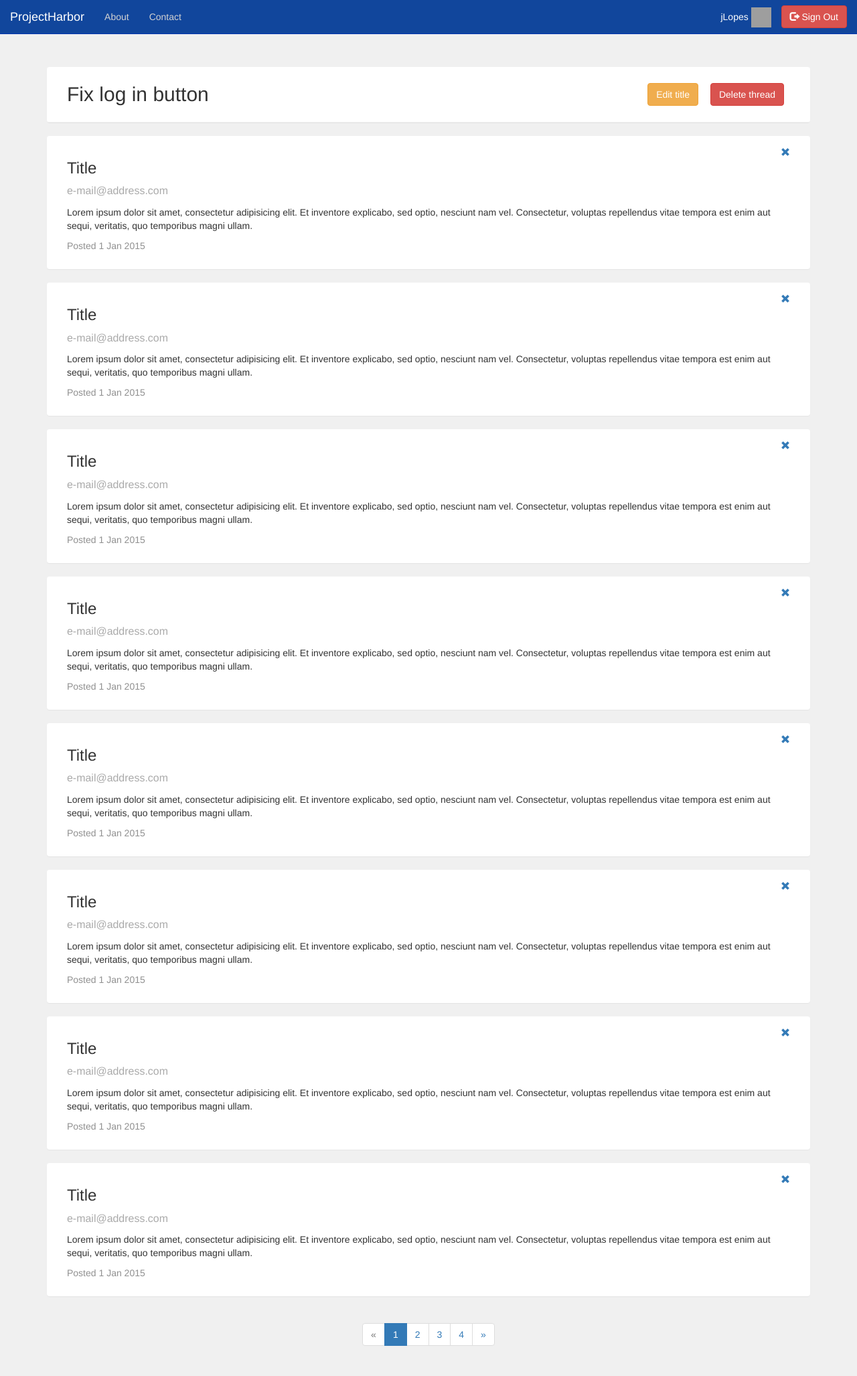
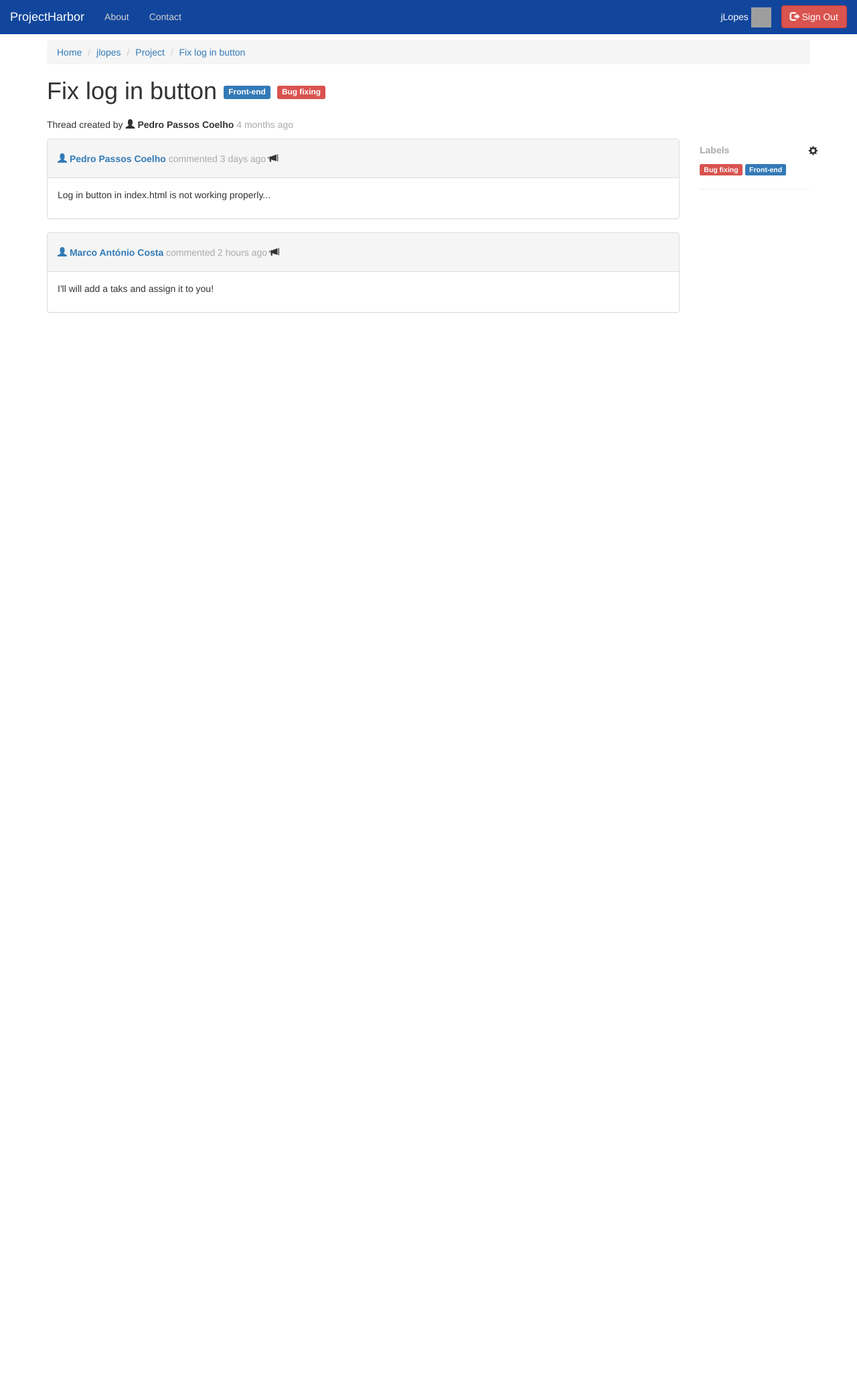
Before and after one commit to Areadrill/lbaw, a PHP site: page /thread.html in a window 1280 px wide. Shown: the whole page at 67% size. After the commit the page ends 467 px from the top, so only its background shows below. Run offline with PHP 8.4, Linux system fonts and the light colour scheme; some libraries are stand-ins or nearby versions; grey boxes are pictures that could not be loaded.

Commit message:
uniform tasks and forum

```diff
--- a/piu/projectpage.html
+++ b/piu/projectpage.html
@@ -82,7 +82,7 @@
 										<a href="taskpage.html" class="list-group-item">Fix framework<span class="label label-warning">Master</span></a>
 										<a href="taskpage.html" class="list-group-item">Recompute agreeableness<span class="label label-success">Features</span></a>
 										<a href="taskpage.html" class="list-group-item">Demitate government<span class="label label-success text-left">Features</span></a>
-										<a href="taskpage.html" class="list-group-item">Recalculate results for neural aural network<span class="label label-primary">Bug fixes</span></a>
+										<a href="taskpage.html" class="list-group-item">Recalculate results for neural aural network<span class="label label-danger">Bug fixes</span></a>
 									</div>
 								</div>
 							</div>
--- a/piu/thread.html
+++ b/piu/thread.html
@@ -7,17 +7,14 @@
   <!-- The above 3 meta tags *must* come first in the head; any other head content must come *after* these tags -->
   <!-- Latest compiled and minified CSS -->
   <script src="https://ajax.googleapis.com/ajax/libs/jquery/1.11.3/jquery.min.js"></script>
-  <script src="js/projectpage.js"></script>
   <link rel="stylesheet" href="css/bootstrap.min.css"  crossorigin="anonymous">
-  <link rel="stylesheet" href="threadStyle.css">
-
   <!-- Optional theme -->
   <!--<link rel="stylesheet" href="css/bootstrap-theme.min.css">-->
   <link rel="stylesheet" href="userPageStyle.css">
-  <link rel="stylesheet" href="projectpageStyle.css">
+  <link rel="stylesheet" href="threadStyle.css">
   <!-- Latest compiled and minified JavaScript -->
   <script src="js/bootstrap.min.js" ></script>
-  <title> Thread Page </title>
+  <title> Task Page </title>
 </head>
 <body>
   <nav class="navbar navbar-default navbar-fixed-top" role="navigation">
@@ -31,14 +28,12 @@
         </button>
         <a class="navbar-brand" href="index.html">ProjectHarbor</a>
       </div>
-
       <!-- Collect the nav links, forms, and other content for toggling -->
       <div class="collapse navbar-collapse" id="bs-example-navbar-collapse-1">
         <ul class="nav navbar-nav navbar-left">
           <li><a href="#about">About</a></li>
           <li><a href="#contact">Contact</a></li>
         </ul>
-
         <form class="navbar-form navbar-right" role="logout">
           <button type="submit" class="btn btn-danger"><span class="glyphicon glyphicon-log-out"></span> Sign Out</button>
         </form>
@@ -53,265 +48,70 @@
   </nav>
   <div class="container">
     <div class="row">
+      <div class ="col-md-12">
+        <ol class="breadcrumb">
+          <li><a href="index.html">Home</a></li>
+          <li><a class="active" href="userpage.html">jlopes</a></li>
+          <li><a class="active" href="projectpage.html">Project</a></li>
+          <li><a class="active" href="#">Fix log in button</a></li>
+        </ol>
+      </div>
+    </div>
+    <div class="row">
       <div class="col-md-12">
-        <div class="panel panel-default">
-          <div class="panel-body page-header">
-            <div class="col-sm-6">
-              <h2 class="page-title title">Fix log in button</h2>
-            </div>
-            <div class="col-sm-6 pull-right-sm">
-              <button class="btn btn-danger btn-block-xs pull-right-sm">Delete thread</button>
-              <button class="btn btn-warning btn-block-xs pull-right-sm">Edit title</button>
+        <h1 style="display:inline;">Fix log in button <span class="label label-primary">Front-end</span> <span class="label label-danger">Bug fixing</span></h1>
+      </div>
+    </div>
+    <br>
+    <div class="row">
+      <div class="col-md-12 pull-to-bottom">
+        <p> Thread created by <span class="glyphicon glyphicon-user" aria-hidden="true"></span> <strong> Pedro Passos Coelho </strong><span class="drab"> 4 months ago</span></p>
+      </div>
+      <div class="col-md-2 pull-to-bottom">
+
+      </div>
+    </div>
+    <div class="row">
+      <div class="col-md-10">
+        <div class="row">
+          <div class="col-md-12">
+            <div class="panel panel-default">
+              <div class="panel-heading">
+                <h5><a href="#"><strong><span class="glyphicon glyphicon-user" aria-hidden="true"></span> Pedro Passos Coelho</strong></a> <span class="drab">commented 3 days ago </span><span class="glyphicon glyphicon-bullhorn" aria-hidden="true"></span></h5>
+              </div>
+              <div class="panel-body">
+                <p>
+                  Log in button in index.html is not working properly...
+                </p>
+              </div>
             </div>
           </div>
         </div>
-      </div>
-    </div>
-    <div class="row">
-      <div class="col-md-12 forumPost">
-        <div class="panel panel-default">
-          <div class="panel-body">
-            <div class="col-md-1 pull-right">
-              <a href="#" class="pull-right"><span class="glyphicon glyphicon-remove"></span></a>
-            </div>
-            <div class="col-md-10">
-              <h3 class="title">Title</h3>
-            </div>
-            <div class="col-md-12">
-              <div class="row">
-                <div class="col-md-12">
-                  <p class="email">e-mail@address.com</p>
-                </div>
+        <div class="row">
+          <div class="col-md-12">
+            <div class="panel panel-default">
+              <div class="panel-heading">
+                <h5><a href="#"><strong><span class="glyphicon glyphicon-user"  aria-hidden="true"></span> Marco António Costa</strong></a> <span class="drab">commented 2 hours ago </span><span class="glyphicon glyphicon-bullhorn" aria-hidden="true"></span></h5>
               </div>
-              <div class="row">
-                <div class="col-md-12">
-                  <p>Lorem ipsum dolor sit amet, consectetur adipisicing elit. Et inventore explicabo, sed optio, nesciunt nam vel. Consectetur, voluptas repellendus vitae tempora est enim aut sequi, veritatis, quo temporibus magni ullam.</p>
-                </div>
-              </div>
-              <div class="row top-buffer">
-                <div class="col-md-12">
-                  <p class="date">Posted 1 Jan 2015</p>
-                </div>
+              <div class="panel-body">
+                <p>I'll will add a taks and assign it to you!</p>
               </div>
             </div>
           </div>
         </div>
       </div>
-      <div class="col-md-12 forumPost">
-        <div class="panel panel-default">
-          <div class="panel-body">
-            <div class="col-md-1 pull-right">
-              <a href="#" class="pull-right"><span class="glyphicon glyphicon-remove"></span></a>
-            </div>
-            <div class="col-md-10">
-              <h3 class="title">Title</h3>
-            </div>
-            <div class="col-md-12">
-              <div class="row">
-                <div class="col-md-12">
-                  <p class="email">e-mail@address.com</p>
-                </div>
-              </div>
-              <div class="row">
-                <div class="col-md-12">
-                  <p>Lorem ipsum dolor sit amet, consectetur adipisicing elit. Et inventore explicabo, sed optio, nesciunt nam vel. Consectetur, voluptas repellendus vitae tempora est enim aut sequi, veritatis, quo temporibus magni ullam.</p>
-                </div>
-              </div>
-              <div class="row top-buffer">
-                <div class="col-md-12">
-                  <p class="date">Posted 1 Jan 2015</p>
-                </div>
-              </div>
-            </div>
+      <div class="col-md-2 sidebar">
+        <div class="row">
+          <div class="col-md-10">
+            <h4 class="drab">Labels</h4>
           </div>
+          <div class="col-md-2"><span class="glyphicon glyphicon-cog"></span></div>
         </div>
-      </div>
-      <div class="col-md-12 forumPost">
-        <div class="panel panel-default">
-          <div class="panel-body">
-            <div class="col-md-1 pull-right">
-              <a href="#" class="pull-right"><span class="glyphicon glyphicon-remove"></span></a>
-            </div>
-            <div class="col-md-10">
-              <h3 class="title">Title</h3>
-            </div>
-            <div class="col-md-12">
-              <div class="row">
-                <div class="col-md-12">
-                  <p class="email">e-mail@address.com</p>
-                </div>
-              </div>
-              <div class="row">
-                <div class="col-md-12">
-                  <p>Lorem ipsum dolor sit amet, consectetur adipisicing elit. Et inventore explicabo, sed optio, nesciunt nam vel. Consectetur, voluptas repellendus vitae tempora est enim aut sequi, veritatis, quo temporibus magni ullam.</p>
-                </div>
-              </div>
-              <div class="row top-buffer">
-                <div class="col-md-12">
-                  <p class="date">Posted 1 Jan 2015</p>
-                </div>
-              </div>
-            </div>
-          </div>
-        </div>
-      </div>
-      <div class="col-md-12 forumPost">
-        <div class="panel panel-default">
-          <div class="panel-body">
-            <div class="col-md-1 pull-right">
-              <a href="#" class="pull-right"><span class="glyphicon glyphicon-remove"></span></a>
-            </div>
-            <div class="col-md-10">
-              <h3 class="title">Title</h3>
-            </div>
-            <div class="col-md-12">
-              <div class="row">
-                <div class="col-md-12">
-                  <p class="email">e-mail@address.com</p>
-                </div>
-              </div>
-              <div class="row">
-                <div class="col-md-12">
-                  <p>Lorem ipsum dolor sit amet, consectetur adipisicing elit. Et inventore explicabo, sed optio, nesciunt nam vel. Consectetur, voluptas repellendus vitae tempora est enim aut sequi, veritatis, quo temporibus magni ullam.</p>
-                </div>
-              </div>
-              <div class="row top-buffer">
-                <div class="col-md-12">
-                  <p class="date">Posted 1 Jan 2015</p>
-                </div>
-              </div>
-            </div>
-          </div>
-        </div>
-      </div>
-      <div class="col-md-12 forumPost">
-        <div class="panel panel-default">
-          <div class="panel-body">
-            <div class="col-md-1 pull-right">
-              <a href="#" class="pull-right"><span class="glyphicon glyphicon-remove"></span></a>
-            </div>
-            <div class="col-md-10">
-              <h3 class="title">Title</h3>
-            </div>
-            <div class="col-md-12">
-              <div class="row">
-                <div class="col-md-12">
-                  <p class="email">e-mail@address.com</p>
-                </div>
-              </div>
-              <div class="row">
-                <div class="col-md-12">
-                  <p>Lorem ipsum dolor sit amet, consectetur adipisicing elit. Et inventore explicabo, sed optio, nesciunt nam vel. Consectetur, voluptas repellendus vitae tempora est enim aut sequi, veritatis, quo temporibus magni ullam.</p>
-                </div>
-              </div>
-              <div class="row top-buffer">
-                <div class="col-md-12">
-                  <p class="date">Posted 1 Jan 2015</p>
-                </div>
-              </div>
-            </div>
-          </div>
-        </div>
-      </div>
-      <div class="col-md-12 forumPost">
-        <div class="panel panel-default">
-          <div class="panel-body">
-            <div class="col-md-1 pull-right">
-              <a href="#" class="pull-right"><span class="glyphicon glyphicon-remove"></span></a>
-            </div>
-            <div class="col-md-10">
-              <h3 class="title">Title</h3>
-            </div>
-            <div class="col-md-12">
-              <div class="row">
-                <div class="col-md-12">
-                  <p class="email">e-mail@address.com</p>
-                </div>
-              </div>
-              <div class="row">
-                <div class="col-md-12">
-                  <p>Lorem ipsum dolor sit amet, consectetur adipisicing elit. Et inventore explicabo, sed optio, nesciunt nam vel. Consectetur, voluptas repellendus vitae tempora est enim aut sequi, veritatis, quo temporibus magni ullam.</p>
-                </div>
-              </div>
-              <div class="row top-buffer">
-                <div class="col-md-12">
-                  <p class="date">Posted 1 Jan 2015</p>
-                </div>
-              </div>
-            </div>
-          </div>
-        </div>
-      </div>
-      <div class="col-md-12 forumPost">
-        <div class="panel panel-default">
-          <div class="panel-body">
-            <div class="col-md-1 pull-right">
-              <a href="#" class="pull-right"><span class="glyphicon glyphicon-remove"></span></a>
-            </div>
-            <div class="col-md-10">
-              <h3 class="title">Title</h3>
-            </div>
-            <div class="col-md-12">
-              <div class="row">
-                <div class="col-md-12">
-                  <p class="email">e-mail@address.com</p>
-                </div>
-              </div>
-              <div class="row">
-                <div class="col-md-12">
-                  <p>Lorem ipsum dolor sit amet, consectetur adipisicing elit. Et inventore explicabo, sed optio, nesciunt nam vel. Consectetur, voluptas repellendus vitae tempora est enim aut sequi, veritatis, quo temporibus magni ullam.</p>
-                </div>
-              </div>
-              <div class="row top-buffer">
-                <div class="col-md-12">
-                  <p class="date">Posted 1 Jan 2015</p>
-                </div>
-              </div>
-            </div>
-          </div>
-        </div>
-      </div>
-      <div class="col-md-12 forumPost">
-        <div class="panel panel-default">
-          <div class="panel-body">
-            <div class="col-md-1 pull-right">
-              <a href="#" class="pull-right"><span class="glyphicon glyphicon-remove"></span></a>
-            </div>
-            <div class="col-md-10">
-              <h3 class="title">Title</h3>
-            </div>
-            <div class="col-md-12">
-              <div class="row">
-                <div class="col-md-12">
-                  <p class="email">e-mail@address.com</p>
-                </div>
-              </div>
-              <div class="row">
-                <div class="col-md-12">
-                  <p>Lorem ipsum dolor sit amet, consectetur adipisicing elit. Et inventore explicabo, sed optio, nesciunt nam vel. Consectetur, voluptas repellendus vitae tempora est enim aut sequi, veritatis, quo temporibus magni ullam.</p>
-                </div>
-              </div>
-              <div class="row top-buffer">
-                <div class="col-md-12">
-                  <p class="date">Posted 1 Jan 2015</p>
-                </div>
-              </div>
-            </div>
-          </div>
-        </div>
+        <ul class="label-list">
+          <li><a href="#"><span class="label label-danger">Bug fixing</span></a> <a href="#"><span class="label label-primary">Front-end</span></a></li>
+        </ul>
+        <hr/>
       </div>
     </div>
-  </div>
-  <div id="pageNumbers">
-    <ul class="pagination">
-      <li class="disabled"><a href="#">&laquo;</a></li>
-      <li class="active"><a href="#">1</a></li>
-      <li><a href="#">2</a></li>
-      <li><a href="#">3</a></li>
-      <li><a href="#">4</a></li>
-      <li><a href="#">&raquo;</a></li>
-    </ul>
-  </div>
-  <br>
-</body>
-</html>
+  </body>
+  </html>
--- a/piu/threadStyle.css
+++ b/piu/threadStyle.css
@@ -1,52 +1,22 @@
-@import url(http://fonts.googleapis.com/css?family=Open+Sans:300,400,700);
-
-body {
-  padding-top: 70px;
-
-  background: #f0f0f0;
+.drab{
+    color:#aaa;
 }
 
-.page-header .page-title {
-  margin-top: 9px;
+ul.label-list{
+	list-style-type:none;
+	padding-left:0;
 }
 
-.page-header button {
-  margin: 9px;
+.sidebar h4{
+	font-size:14px;
+	font-weight:bold;
 }
 
-.panel {
-  font-weight: 300;
-
-  border: 0;
+.sidebar span.glyphicon-cog{
+	padding-top:10px;
 }
 
-.panel .title {
-  font-weight: 300;
+h1>.label{
+  vertical-align: middle;
+  font-size: 0.33em;
 }
-
-.forumPost .panel .email {
-  color: #aaa;
-  font-size: 1.14em;
-}
-
-.forumPost .panel .date {
-  color: #909090;
-}
-
-@media screen and (max-width: 768px) {
-  .btn-block-xs {
-    display: block;
-
-    width: 100%;
-  }
-}
-
-@media screen and (min-width: 768px) {
-  .pull-right-sm {
-    float: right !important;
-  }
-}
-
-#pageNumbers{
-  text-align:center;
-}
```
Also changed, not shown: piu/taskpage.html (+4 -4 lines).
